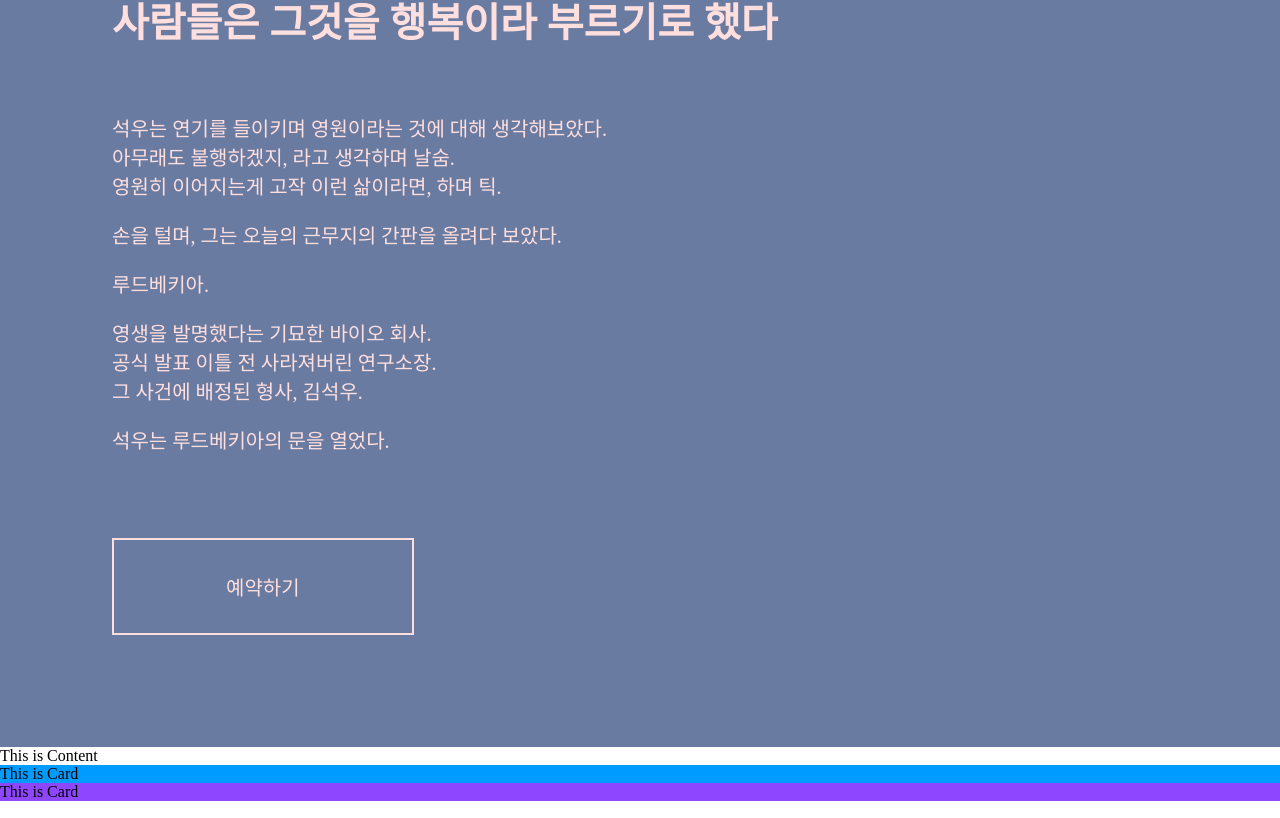
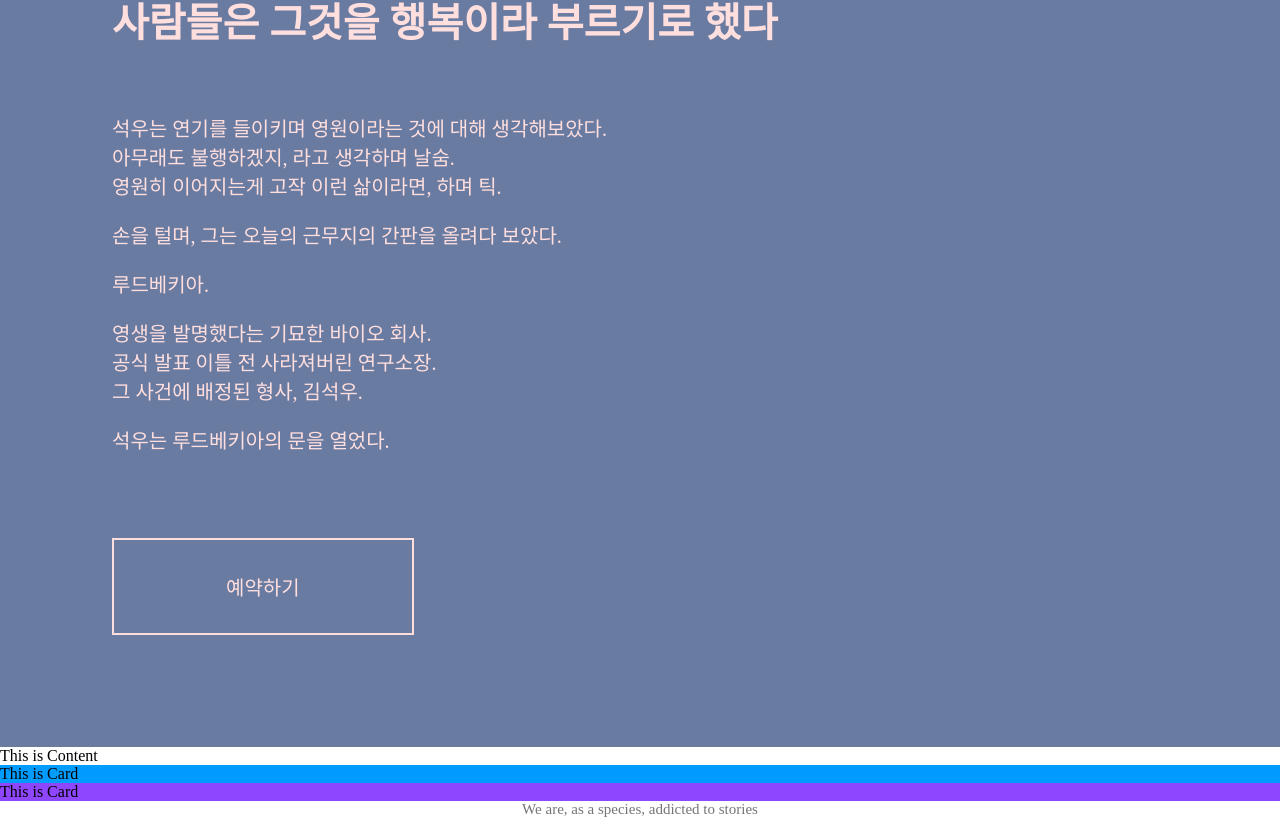
Before and after one commit to truper12/vuedpsnnn, a Vue app: page / in a window 1280 px wide. Shown: the part 3669-4487 px from the top of the page. Built offline with nearby package versions, Linux system fonts and the light colour scheme.

Commit message:
footer 추가

```diff
--- a/src/App.vue
+++ b/src/App.vue
@@ -3,12 +3,14 @@
   <!-- <HelloWorld msg="Welcome to Your Vue.js App"/> -->
   <Header />
   <Content />
+  <Footer />
 </template>
 
 <script>
 // import HelloWorld from './components/HelloWorld.vue'
 import Header from './components/Header.vue'
 import Content from './components/Content.vue'
+import Footer from './components/Footer.vue'
 
 export default {
   name: 'App',
@@ -16,6 +18,7 @@ export default {
     // HelloWorld
     Header,
     Content,
+    Footer,
   }
 }
 </script>
--- /dev/null
+++ b/src/components/Footer.vue
@@ -0,0 +1,40 @@
+<template>
+  <footer>
+    <span>We are, as a species, addicted to stories</span>
+  </footer>
+</template>
+
+<script>
+export default {
+  components: {
+  }
+}
+</script>
+
+<style scoped>
+footer {
+  display: flex;
+  flex-direction: column;
+  align-items: center;
+}
+
+footer span {
+  color: #757575;
+}
+
+@media all and (min-width:768px) {
+  footer span {
+    font-size: 15px;
+  }
+}
+
+@media all and (max-width:767px) {
+  footer {
+    padding-top: 0.65rem;
+    padding-bottom: 1.9rem;
+  }
+  footer span {
+    font-size: 16px;
+  }
+}
+</style>
```
